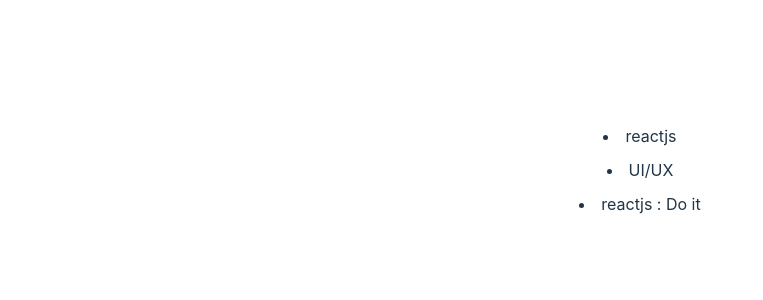
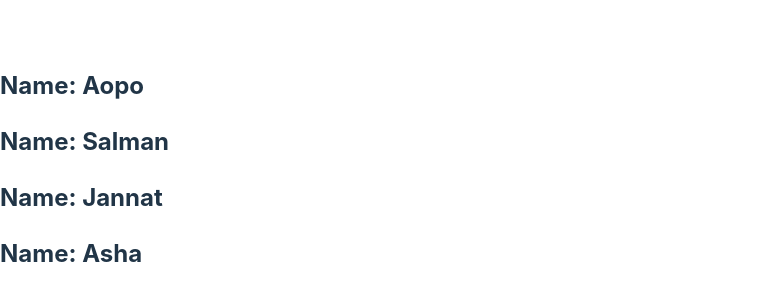
Before and after one commit to Tusar78/MERN-PRACTICE, a React (Vite) app in the folder core-concept-01/react-app/: page / in a window 1280 px wide. Shown: the part 230-530 px from the top of the page, without its empty margins (0-763 px from the left). Built offline with nearby package versions, Linux system fonts and the light colour scheme.

Commit message:
Dynamic props

```diff
--- a/core-concept-01/react-app/src/App.jsx
+++ b/core-concept-01/react-app/src/App.jsx
@@ -1,55 +1,13 @@
-import "./App.css";
-import Todo from "./Todo";
+import React from 'react'
+import Friend from './Friend/Friend'
 
-function App() {
-  const personAopo = {
-    name: "Aopo",
-    age: 24,
-    major: "web",
-  };
-  const personSalman = {
-    name: "Salman",
-    age: 24,
-    major: "Graphics",
-  };
-  const personJannat = {
-    name: "Jannat",
-    age: 23,
-    major: "UI/UX",
-  };
-
-  const personStyle = {
-    display: 'flex',
-    flexDirection: 'column',
-    gap: '10px'
-  }
-
+const App = () => {
+  const friends = ['Aopo', 'Salman', 'Jannat', 'Asha']
   return (
     <>
-      <div style={personStyle}>
-        <Todo task={'reactjs'} isDone={true} />
-        <Todo task={'UI/UX'} isDone={true} />
-        <Todo task={'reactjs'} isDone={false} />
-      </div>
+      {friends.map(friend => <Friend friends={friend}></Friend>)}
     </>
-  );
+  )
 }
 
-function Person({ personData: { name="Tusar", age="25", major="web" } }) {
-  const styleObj = {
-    border: "1px solid purple",
-    borderRadius: "10px",
-    padding: "12px 60px",
-  };
-  return (
-    <>
-      <div className="profile" style={styleObj}>
-        <h2>Name: {name}</h2>
-        <p>Age: {age}</p>
-        <p>Major: {major}</p>
-      </div>
-    </>
-  );
-}
-
-export default App;
+export default App
--- /dev/null
+++ b/core-concept-01/react-app/src/Friend/Friend.jsx
@@ -0,0 +1,15 @@
+import React from 'react'
+
+const Friend = ({friends}) => {
+    console.log(friends);
+
+  return (
+    <>
+      <div>
+        <h2>Name: {friends}</h2>
+      </div>
+    </>
+  )
+}
+
+export default Friend
```
